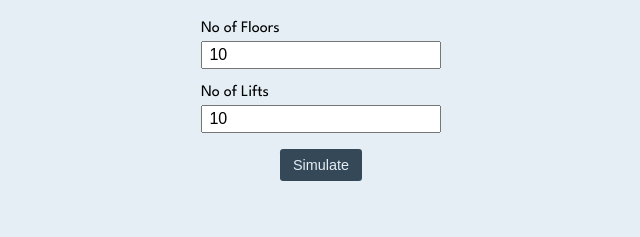
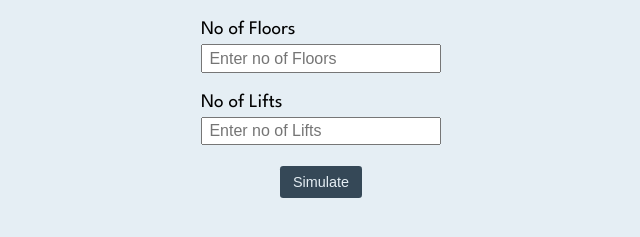
Before and after one commit to ajoykumardas12/lift-simulation, a plain HTML site: page index.html in a window 1280 px wide. Shown: the part 159-396 px from the top of the page, without its empty margins (319-959 px from the left). Drawn offline with Linux system fonts and the light colour scheme.

Commit message:
remove default inputs, add pendingCalls values to isALiftComing check

```diff
--- a/index.html
+++ b/index.html
@@ -16,24 +16,20 @@
         <form class="form" onsubmit="simulateLift(event)">
           <div class="input-group">
             <label for="noOfFloors">No of Floors</label>
-            <!-- remove value later -->
             <input
               type="number"
               id="noOfFloors"
               name="noOfFloors"
-              value="10"
               class=""
               placeholder="Enter no of Floors"
             />
           </div>
           <div class="input-group">
             <label for="noOfLifts">No of Lifts</label>
-            <!-- remove value later -->
             <input
               type="number"
               id="noOfLifts"
               name="noOfLifts"
-              value="10"
               class=""
               placeholder="Enter no of Lifts"
             />
--- a/index.js
+++ b/index.js
@@ -216,8 +216,14 @@ const handlePendingCalls = () => {
 
 const callLift = (floorNo) => {
   // Handles lift calls
-  // If a lift is already coming to this floor, do noting
-  if (allFloorsData[`floor${floorNo}`].isALiftComing) return;
+  // If a lift is already coming to this floor, do noting(printed to console)
+  if (
+    allFloorsData[`floor${floorNo}`].isALiftComing ||
+    pendingCalls.includes(floorNo)
+  ) {
+    console.log("A lift is already coming to this floor.");
+    return;
+  }
 
   // Finds best lift available for the call
   const bestLiftNo = findBestLift(floorNo);
--- a/styles.css
+++ b/styles.css
@@ -78,11 +78,14 @@ button:focus {
   text-align: center;
 }
 .input-group {
-  margin-bottom: 1rem;
+  margin-bottom: 1.3rem;
   width: 15rem;
   display: flex;
   flex-direction: column;
-  gap: 0.3rem;
+  gap: 0.4rem;
+}
+form label {
+  font-size: 1.2rem;
 }
 .form input {
   font-size: 1rem;
```
